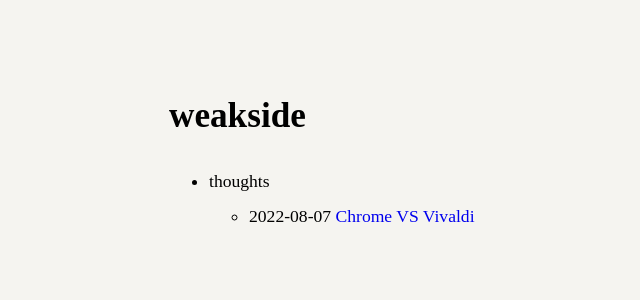
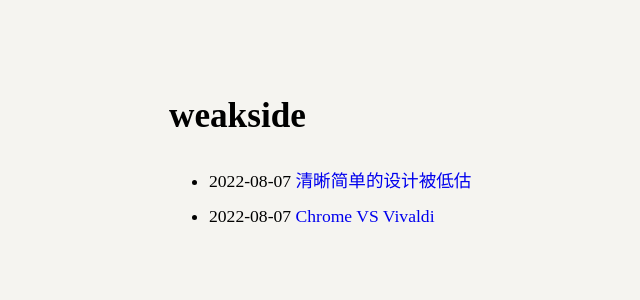
Before and after one commit to NOISEMOON/weakside, a Jekyll site: the page built from index.md, in a window 1280 px wide. Shown: the top 300 px of the page, without its empty margins (151-791 px from the left). Built offline with Jekyll 4.4.1, drawn with Linux system fonts in a browser that asks for light colours; part of the change alters nothing that is shown.

Commit message:
add post

```diff
--- a/_data/menu.yml
+++ b/_data/menu.yml
@@ -2,10 +2,10 @@
 # https://github.com/riggraz/no-style-please#customize-the-menu
 
 entries:
-  - title: thoughts
+  - title:
     post_list: true
     url: false
-    entries: true
+    entries: false
 
 # ---- backup ----
 # entries:
--- a/_includes/menu_item.html
+++ b/_includes/menu_item.html
@@ -1,13 +1,5 @@
-<ul>
+
 {% for item in include.collection %}
-    <li>
-    {% if item.url != false %}
-      <a href="{{ item.url }}">{{ item.title }}</a>
-    {% else %}
-      {{ item.title }}
-    {% endif %}
-    </li>
-
   {% if item.post_list == true %}
     {% include post_list.html %}
   {% endif %}
@@ -16,4 +8,3 @@
     {% include menu_item.html collection=item.entries %}
   {% endif %}
 {% endfor %}
-</ul>
--- /dev/null
+++ b/_posts/2022-08-07-清晰简单的设计被低估.md
@@ -0,0 +1,58 @@
+---
+tags: tech architecture
+layout: post
+title: "清晰简单的设计被低估"
+---
+
+一直以来我的想法都是：就像在哲学与科学等领域，大家都会用最精确的术语来进行书面表达一样，我们也应该按照**某种公认的标准图形标记法**来绘制架构图，这样才能保证**图形语义的准确性**。但我在实际的画图过程中遇到了一个问题：标准方法太多了，学习成本很高。
+
+于是我搜索了一下业界对 UML 这类建模语言的看法，发现普遍的观点是：**UML 太复杂了，不好用**。其中就包括这篇 Uber 架构师谈软件架构的文章：
+
+[软件架构被高估，清晰简单的设计被低估_文化 & 方法_Gergely Orosz_InfoQ精选文章](https://www.infoq.cn/article/NKLNc0HHtZNaviOX2VdV)
+
+文章中提到：
+
+> This is also a reason these places do a lot more **"common sense-based design"** over process-driven design, with stricter rules.
+>
+> 这也是他们（科技公司和创业团队）会做更多的严格规则下的**“基于常识的设计”**，而不是过程驱动设计的原因。
+
+于是我回过头去看自己曾经做过的项目技术方案，发现确实很少使用标准图形标记法来画图。从结果上来看，大多数时候简单的图示就已经足够了。它能够让所有参与项目的人（产品、前端、测试，甚至运营）在没有学习**某些特定建模语言**的情况下，快速地理解业务流程和实现方式。
+
+那么，我们是否还有必要使用标准化的图形标记法呢？
+
+## 基于常识的设计
+
+我觉得可以从三个方面来思考上面的问题：
+
+### **1.我们是否需要追求标准化的语义表达？**
+
+需要。但在软件工程中，**标准化的语义表达**的对象永远都是**代码**，而非**图形。图形**最大的作用是方便团队之间的沟通与理解。在这个认知基础上，UML 之类的标准化图形标记法就过于复杂了，因为它们定义了太多的概念和规则，让学习和理解的成本都变得极高。
+
+### **2.为什么非标准化图形标记法能够有效？**
+
+因为它们通常都是“基于常识的设计”。这样的设计不会引入除业务知识外的新知识，不会带来额外的**认知负荷，**能够使团队更加聚焦于业务问题。这样做同时也是**敏捷**的。
+
+### **3.使用非标准化图形标记法是否会引起表达混乱，导致在更长的时间周期中增加成本？**
+
+非标准化图形标记法并不是没有标准，而是没有一套**唯一标准**。每个做架构设计的人都可以**基于常识**定义自己的标准，只要能够产出**自洽的图形表达**，就不会带来混乱。
+
+## 自洽的图形表达
+
+那么如何实现自洽的图形表达呢？我认为主要有以下三个标准：
+
+### **1.清晰统一的图形语义**
+
+-   **清晰**是指每个图形表达的语义不能够模糊、不确切。比如说，当你用**线段**将两个方块连在一起的时候，你需要明确地知道这个**线段**想表达的语义是什么：是关联？继承？调用？还是依赖？
+-   **统一**是指每个图形表达的语义不能具有**二义性**，比如一个方块不能既指代**应用**，又指代**模块。**
+
+### **2.固定的描述视角**
+
+我们通常需要通过不同的视角去描述业务问题和技术实现，得到不同视角下的视图。不同问题的**抽象层级**可能是不同的，因此，不要试图在一张图里把所有视角下的问题都讲明白，这样只会产出混乱。多画几张图，组合起来把整个问题描述清楚，也是分而治之思想的一种实践。
+
+### **3.适量的文字说明**
+
+图形所能表达的信息是有限的，增加**适量**的文字说明，可以让理解图形变得更加简单。
+
+## 实践出真知
+
+方法都是为了解决问题而诞生的，如果一项方法在实践中带来的成本大于效果，那么或许就说明这种方法并不是最好的。实践出真知，从经验上来看，简单有效的图形表达就已经足够了，不需要花费过多精力在图形标准化上。因为，最终解决问题的永远是**代码**，而不是**图形**。
```
Lines whose indentation alone changed are shown as unchanged.
